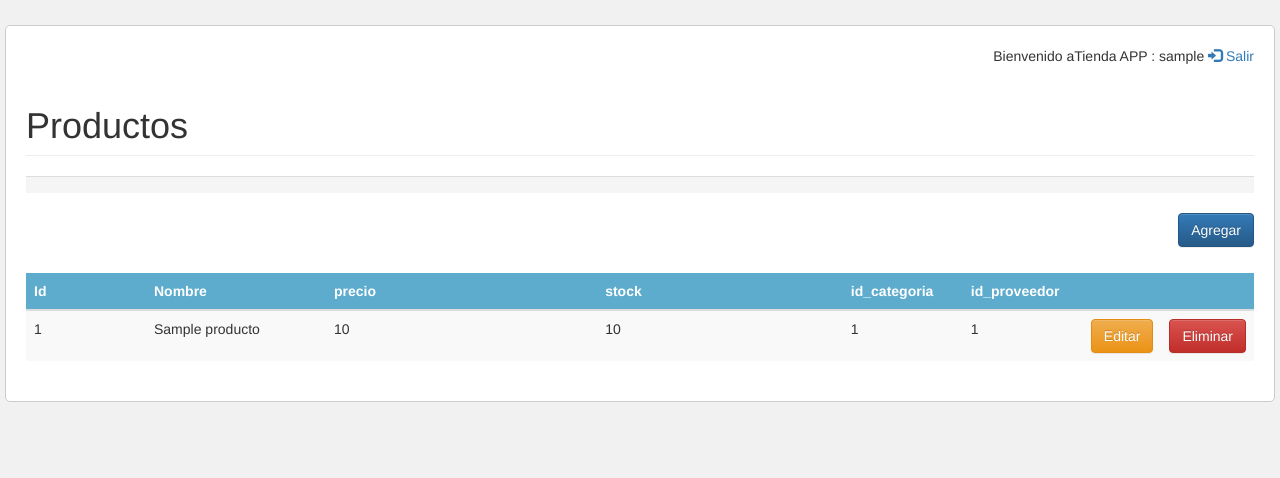
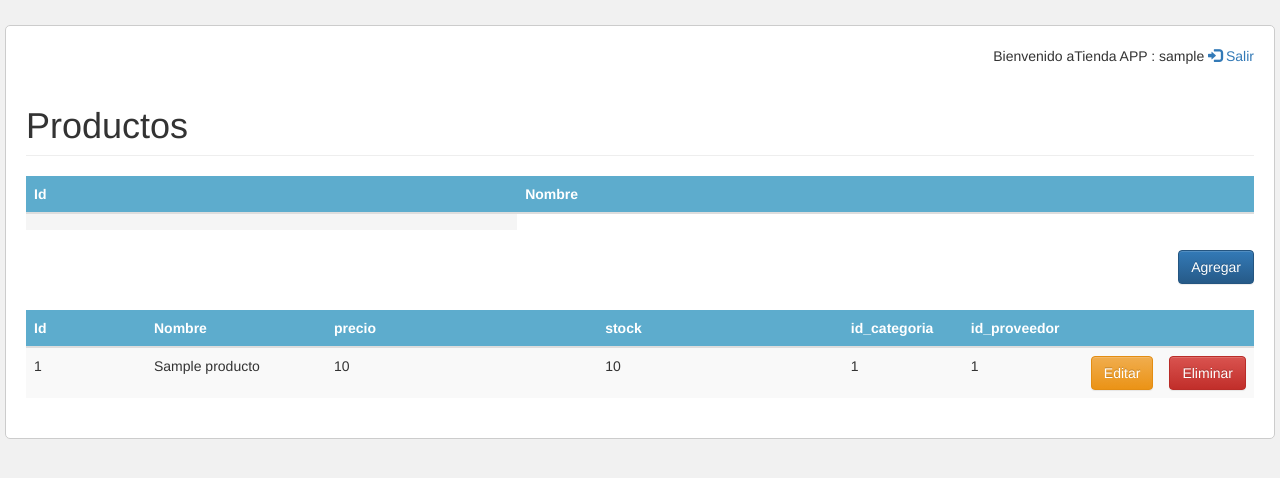
Before and after one commit to malu1985/Tiendaapp, a PHP site: page /vista/vista_producto.php in a window 1280 px wide. Shown: the top 478 px of the page. Run offline with PHP 8.4, Linux system fonts and the light colour scheme; the visitor is signed in with stand-in values (Sample User, id 1); tables that the repository leaves empty or names only in its code hold one stand-in row (values such as "Sample post"); lists and menus that the app fills with data are empty; some libraries are stand-ins or nearby versions.

Commit message:
Update producto.php

```diff
--- a/vista/producto/producto.php
+++ b/vista/producto/producto.php
@@ -1,8 +1,15 @@
 <h1 class="page-header">Productos </h1>
 	<table class="table  table-striped  table-hover">
+		<thead>
+			<tr><th style="width:120px; background-color: #5DACCD; color:#fff">Id</th>
+            <th style="width:180px; background-color: #5DACCD; color:#fff">Nombre</th>
+			</tr>
+		</thead>
+	<tbody>
 	<tr>
 <td  class="video-list table-list active" data-name="Search"></td>
 </tr>
+		</tbody>
 </table>
     <a class="btn btn-primary pull-right" href="?c=producto&a=Crud">Agregar</a>
 <br><br><br>
```
